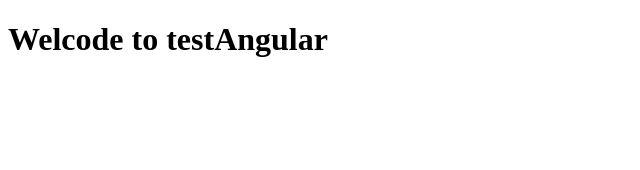
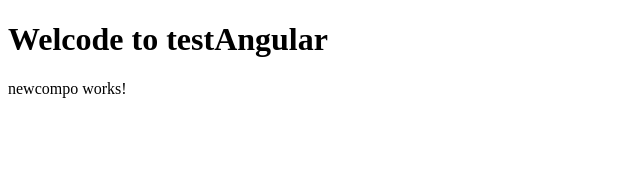
Before and after one commit to SacleuxBenoit/testAngular, an Angular app in the folder testAngular/: page / in a window 1280 px wide. Shown: the top 170 px of the page, without its empty margins (0-640 px from the left). Built offline with nearby package versions, Linux system fonts and the light colour scheme.

Commit message:
add <app-newcompo/> in app.component.html

```diff
--- a/testAngular/src/app/app.component.html
+++ b/testAngular/src/app/app.component.html
@@ -1,4 +1,5 @@
 <div>
   <h1>Welcode to {{title}}</h1>
+  <app-newcompo></app-newcompo>
 </div>
 <router-outlet></router-outlet>
```
